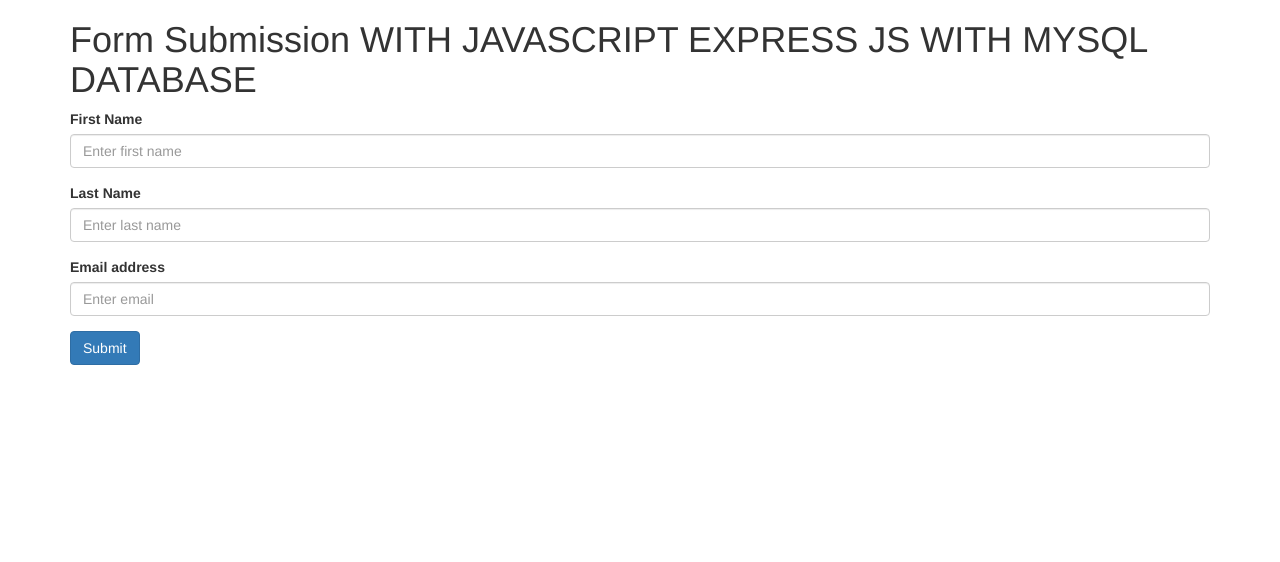
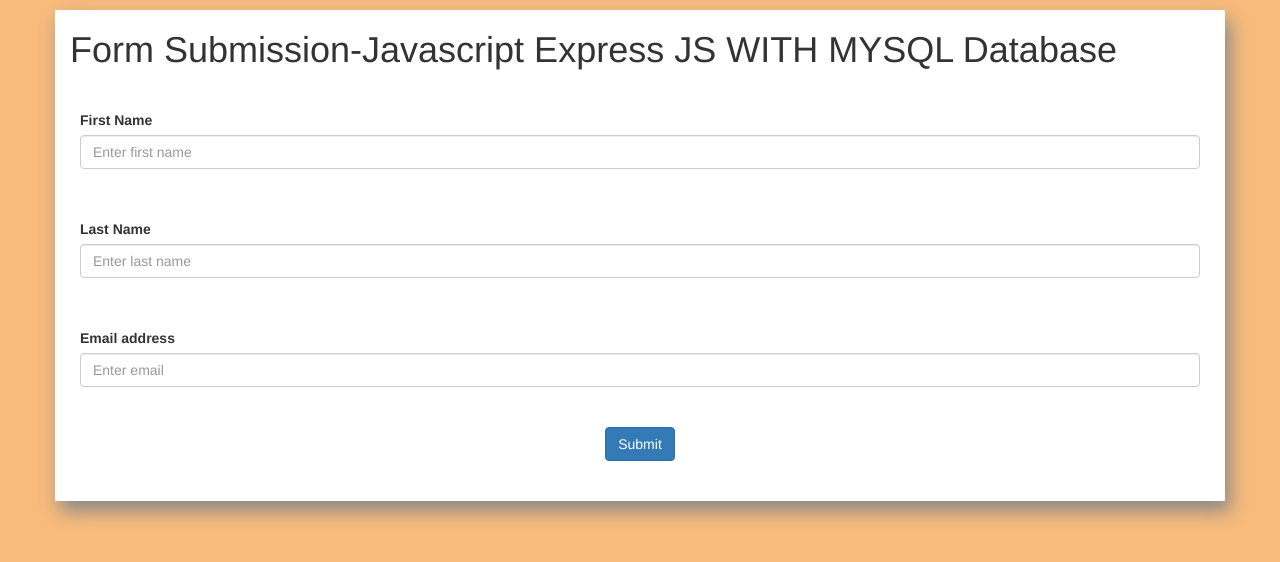
Before and after one commit to Swetha275/Form-val, a website: page index.html in a window 1280 px wide. Drawn offline with nearby package versions, Linux system fonts and the light colour scheme.

Commit message:
changesmade

```diff
--- a/index.html
+++ b/index.html
@@ -1,14 +1,31 @@
 <!DOCTYPE html>
 <html lang="en">
   <head>
-    <title>Form Submission WITH JAVASCRIPT EXPRESS JS WITH MYSQL DATABASE</title>
+    <title>Form Submission</title>
     <meta charset="UTF-8">
     <meta name="viewport" content="width=device-width, initial-scale=1">
     <link rel="stylesheet" href="https://maxcdn.bootstrapcdn.com/bootstrap/3.3.7/css/bootstrap.min.css">
+    <style>
+        .container{
+            box-shadow: 5px 10px 18px #888888;
+    }
+    .form-group{
+        margin-top: 30px;
+        margin-bottom: 30px;
+        padding: 10px;
+    }
+    .btnclass{
+        display: flex;
+        align-items: center;
+        justify-content: center;
+        margin-bottom: 40px;
+    }
+
+    </style>
   </head>
-  <body>
-    <div class="container">
-      <h1>Form Submission WITH JAVASCRIPT EXPRESS JS WITH MYSQL DATABASE</h1>
+  <body style="background-color: #F8BB7C;">
+    <div class="container" style="background-color: #ffffff;margin-top: 10px">
+      <h1>Form Submission-Javascript Express JS WITH MYSQL Database</h1>
       <form action="/" method="POST">
         <div class="form-group">
           <label for="firstName">First Name</label>
@@ -22,12 +39,15 @@
           <label for="exampleInputEmail1">Email address</label>
           <input type="email" class="form-control" id="exampleInputEmail1" aria-describedby="emailHelp" name="email" placeholder="Enter email">
         </div>
-        <button type="button" class="btn btn-primary" onClick="onit()">Submit</button>
+        <div class="btnclass">
+            <button type="button" class="btn btn-primary" onClick="onit()">Submit</button>
+          </div>
+
       </form>
       <p id="demo"></p>
       <script>
         function onit() {
-          document.getElementById("demo").innerHTML = "Submitted";
+
           const  fname = document.getElementById("firstName").value;
           const  lname = document.getElementById("lastName").value;
           const  email = document.getElementById("exampleInputEmail1").value;
@@ -56,7 +76,11 @@
             alert("Details can't be empty");
             return false;
           }
-          console.log(fname,lname,email,"podaa");
+          console.log(fname,lname,email,"podaaaaaaaaaaaaaaa");
+          document.getElementById("demo").innerHTML = " Thank you!" + " " + document.getElementById("firstName").value +" Your response has been recorded. Submit another response? ";
+          document.getElementById("firstName").value = '';
+          document.getElementById("lastName").value = '';
+          document.getElementById("exampleInputEmail1").value = '';
           fetch('/', {
             method: 'POST',
             headers: {
```
